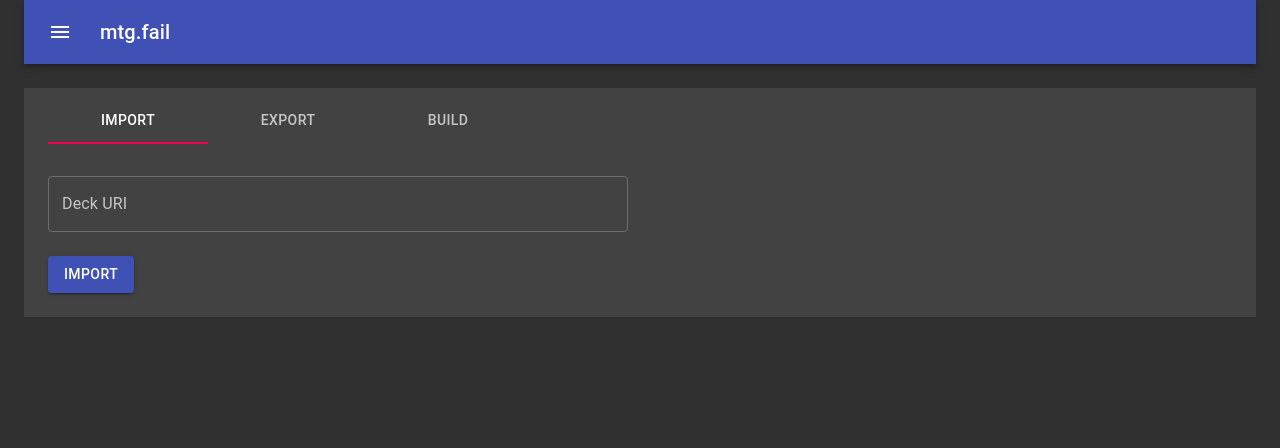
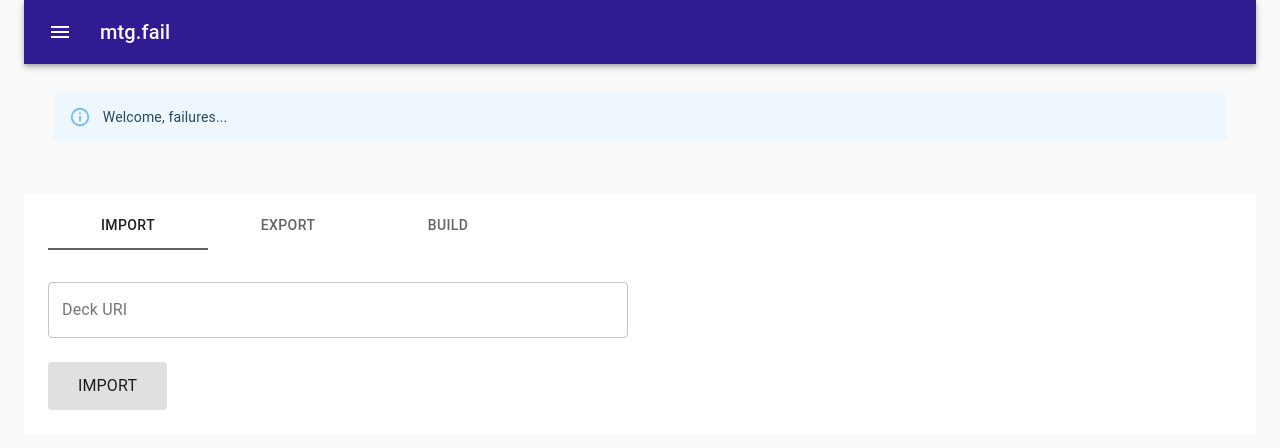
Before and after one commit to guygrigsby/mtgfail-frontend, a React app: page / in a window 1280 px wide. Shown: the top 448 px of the page. Built offline with nearby package versions, Linux system fonts and the light colour scheme.

Commit message:
picked some ok colors

```diff
--- a/src/App.js
+++ b/src/App.js
@@ -2,7 +2,6 @@
 /* eslint-disable */
 import React, { Component, useState } from "react";
 import ReactDOM from "react-dom";
-import { makeStyles } from "@material-ui/core/styles";
 import { hot } from "react-hot-loader";
 import { instanceOf } from "prop-types";
 import Forms from "./Forms";
@@ -10,9 +9,10 @@ import Alert from "@material-ui/lab/Alert";
 import TestData from "./Data.js";
 import TTSDeck from "./TTSDeck.js";
 import Container from "@material-ui/core/Container";
-import Button from "@material-ui/core/Button";
+import Typography from "@material-ui/core/Typography";
+import Button from "./Button.js";
 import Hero from "./Hero.js";
-import CssBaseline from "@material-ui/core/CssBaseline";
+//import CssBaseline from "@material-ui/core/CssBaseline";
 import MenuAppBar from "./MenuAppBar.js";
 import Paper from "@material-ui/core/Paper";
 import Grid from "@material-ui/core/Grid";
@@ -20,8 +20,6 @@ import SimpleTabs from "./Tabs.js";
 import TestDeck from "./TestData.json";
 import EnhancedTable from "./EnhancedTable.js";
 import SimpleStorage from "react-simple-storage";
-
-import motd, { haveMODT } from "./motd";
 
 const download = require("./Download.js");
 
@@ -202,11 +200,7 @@ class App extends Component {
             {this.state.deck === null ? (
               <div></div>
             ) : (
-              <Button
-                variant="contained"
-                color="secondary"
-                onClick={this.ttsDownload}
-              >
+              <Button variant="contained" onClick={this.ttsDownload}>
                 TTS Download
               </Button>
             )}
@@ -217,9 +211,8 @@ class App extends Component {
     ];
     return (
       <>
-        <CssBaseline />
         <div className="root">
-          <Container maxWidth="lg">
+          <Container className="sheet" maxWidth="lg">
             <MenuAppBar />
             <Grid
               container
@@ -230,10 +223,11 @@ class App extends Component {
               alignItems="flex-end"
             >
               <Grid item lg={12}>
-                {motd}
                 {this.state.error !== null ? (
-                  <Alert severity="error">{this.state.error.toString()}</Alert>
-                ) : null}
+                  <Hero severity="warning">{`Error: ${this.state.error.toString()}`}</Hero>
+                ) : (
+                  <Hero severity="info">Welcome, failures...</Hero>
+                )}
               </Grid>
               <Grid item lg={12}>
                 <SimpleTabs tabs={tabs} />
--- a/src/AppTheme.js
+++ b/src/AppTheme.js
@@ -1,20 +1,76 @@
 import { createMuiTheme } from "@material-ui/core/styles";
+const primary = {
+  extralight: "#f3e5f5",
+  light: "#c7a4ff",
+  main: "#311b92",
+  dark: "#000070",
+  contrastText: "#fafafa"
+};
+const secondary = {
+  light: "#8d8d8d",
+  main: "#606060",
+  dark: "#363636",
+  contrastText: "#311b92"
+};
+const info = {
+  main: "#64b5f6"
+};
+const success = {
+  main: "#bf360c"
+};
+const error = {
+  main: "#880e4f"
+};
+const warning = {
+  main: "#880e4f"
+};
 
-const AppTheme = createMuiTheme({
+const palette = {
+  primary: primary,
+  secondary: secondary,
+  error: error,
+  warning: warning,
+  info: info,
+  success: success,
+  action: {
+    hover: `${primary.extralight}`
+    //hover: `linear-gradient(45deg, #${primary.light} 50%, #${secondary.dark} 90%)`,
+  }
+};
+const t = {
   root: {
     flexGrow: 1
   },
   paper: {
-    textAlign: "center"
+    textAlign: "center",
+    elevation: 3
   },
-  palette: {
-    type: "dark"
-    //primary: blue,
-    //secondary: blue
+  palette: palette,
+  deckTable: {
+    minWidth: 650,
+    color: "black"
   },
-  table: {
-    minWidth: 650
+  overrides: {
+    MuiCssBaseline: {
+      "@global": {
+        html: {
+          WebkitFontSmoothing: "auto"
+        }
+      }
+    },
+    MuiTableHead: {
+      root: {
+        color: secondary.light,
+        height: 25
+      }
+    },
+    MuiTableRow: {
+      root: {
+        height: 10
+      }
+    }
   }
-});
+};
+const AppTheme = createMuiTheme(t);
 
 export default AppTheme;
--- /dev/null
+++ b/src/Button.js
@@ -0,0 +1,36 @@
+import React from "react";
+import { ThemeProvider, makeStyles } from "@material-ui/core/styles";
+import Typography from "@material-ui/core/Typography";
+import Button from "@material-ui/core/Button";
+import theme from "./AppTheme.js";
+
+const useStyles = makeStyles(theme => ({
+  root: {
+    boxShadow: "none",
+    backgroundColor: `linear-gradient(45deg, #${theme.palette.primary.light} 50%, #${theme.palette.secondary.dark} 90%)`,
+
+    "&:hover": {
+      backgroundColor: theme.palette.primary.light
+    },
+    "&:active": {
+      backgroundColor: theme.palette.primary.dark
+    },
+    "&:focus": {
+      boxShadow: "0 0 0 0.2rem rgba(0,123,255,.5)"
+    },
+    height: 48,
+    padding: "0 30px"
+  }
+}));
+
+const MTGButton = ({ children, label, ...o }) => {
+  const classes = useStyles(theme);
+
+  return (
+    <Button className={classes.root} {...o}>
+      <Typography>{children}</Typography>
+    </Button>
+  );
+};
+
+export default MTGButton;
--- a/src/EnhancedTable.js
+++ b/src/EnhancedTable.js
@@ -69,7 +69,7 @@ function EnhancedTableHead(props) {
   };
 
   return (
-    <TableHead>
+    <TableHead className="deckTable">
       <TableRow>
         <TableCell padding="checkbox">
           <Checkbox
@@ -114,53 +114,17 @@ EnhancedTableHead.propTypes = {
   orderBy: PropTypes.string.isRequired,
   rowCount: PropTypes.number.isRequired
 };
-
-const useToolbarStyles = makeStyles(theme => ({
-  root: {
-    paddingLeft: theme.spacing(2),
-    paddingRight: theme.spacing(1)
-  },
-  highlight:
-    theme.palette.type === "light"
-      ? {
-          color: theme.palette.secondary.main,
-          backgroundColor: lighten(theme.palette.secondary.light, 0.85)
-        }
-      : {
-          color: theme.palette.text.primary,
-          backgroundColor: theme.palette.secondary.dark
-        },
-  title: {
-    flex: "1 1 100%"
-  }
-}));
-
 const EnhancedTableToolbar = props => {
-  const classes = useToolbarStyles();
   const { numSelected, clear } = props;
 
   return (
-    <Toolbar
-      className={clsx(classes.root, {
-        [classes.highlight]: numSelected > 0
-      })}
-    >
+    <Toolbar>
       {numSelected > 0 ? (
-        <Typography
-          className={classes.title}
-          color="inherit"
-          variant="subtitle1"
-          component="div"
-        >
+        <Typography color="inherit" variant="subtitle1" component="div">
           {numSelected} selected
         </Typography>
       ) : (
-        <Typography
-          className={classes.title}
-          variant="h6"
-          id="tableTitle"
-          component="div"
-        >
+        <Typography variant="h6" id="tableTitle" component="div">
           Deck
         </Typography>
       )}
--- a/src/Forms.js
+++ b/src/Forms.js
@@ -1,6 +1,6 @@
 import React, { Component, useState } from "react";
 import FileSaver from "file-saver";
-import Button from "@material-ui/core/Button";
+import Button from "./Button.js";
 import Paper from "@material-ui/core/Paper";
 import FontIcon from "react-toolbox/lib/font_icon";
 import Input from "@material-ui/core/Input";
@@ -43,7 +43,6 @@ const Forms = ({ setDeckURL, ...others }) => {
           <Button
             id="URLimport"
             variant="contained"
-            color="primary"
             onClick={event => setDeckURL(uri)}
           >
             Import
--- a/src/Hero.js
+++ b/src/Hero.js
@@ -1,6 +1,8 @@
 import React from "react";
 import { makeStyles } from "@material-ui/core/styles";
 import Alert from "@material-ui/lab/Alert";
+import Typography from "@material-ui/core/Typography";
+import theme from "./AppTheme.js";
 
 const useStyles = makeStyles(theme => ({
   root: {
@@ -12,8 +14,9 @@ const useStyles = makeStyles(theme => ({
 }));
 
 const Hero = props => {
-  const classes = useStyles();
+  const classes = useStyles(theme);
   return (
+    <Typography className={classes.root}>
       <header
         style={{
           flex: 1,
@@ -23,9 +26,10 @@ const Hero = props => {
         }}
       >
         <div className={classes.root}>
-        <Alert severity={props.severity}>{props.msg}</Alert>
+          <Alert severity={props.severity}>{props.children}</Alert>
         </div>
       </header>
+    </Typography>
   );
 };
 
--- a/src/index.js
+++ b/src/index.js
@@ -3,11 +3,13 @@ import ReactDOM from "react-dom";
 import App from "./App";
 import { ThemeProvider } from "@material-ui/core/styles";
 import theme from "./AppTheme.js";
+import CssBaseline from "@material-ui/core/CssBaseline";
 
 ReactDOM.render(
   <React.StrictMode>
     <ThemeProvider theme={theme}>
-        <App />
+      <CssBaseline />
+      <App />
     </ThemeProvider>
   </React.StrictMode>,
   document.getElementById("root")
--- a/src/motd.js
+++ /dev/null
@@ -1,21 +0,0 @@
-import React from "react";
-import Link from "react-toolbox/lib/link";
-import Typography from "@material-ui/core/Typography";
-import { makeStyles } from "@material-ui/core/styles";
-
-export const haveMOTD = () => false;
-
-const useStyles = makeStyles(theme => ({
-  root: {
-    "& > * + *": {
-      marginLeft: theme.spacing(2)
-    }
-  }
-}));
-
-const motd = () => {
-  if (!haveMODT()) return <div></div>;
-  const classes = useStyles(theme);
-  return <Typography className={classes.root}></Typography>;
-};
-export default motd;
```
Lines whose indentation alone changed are shown as unchanged.
